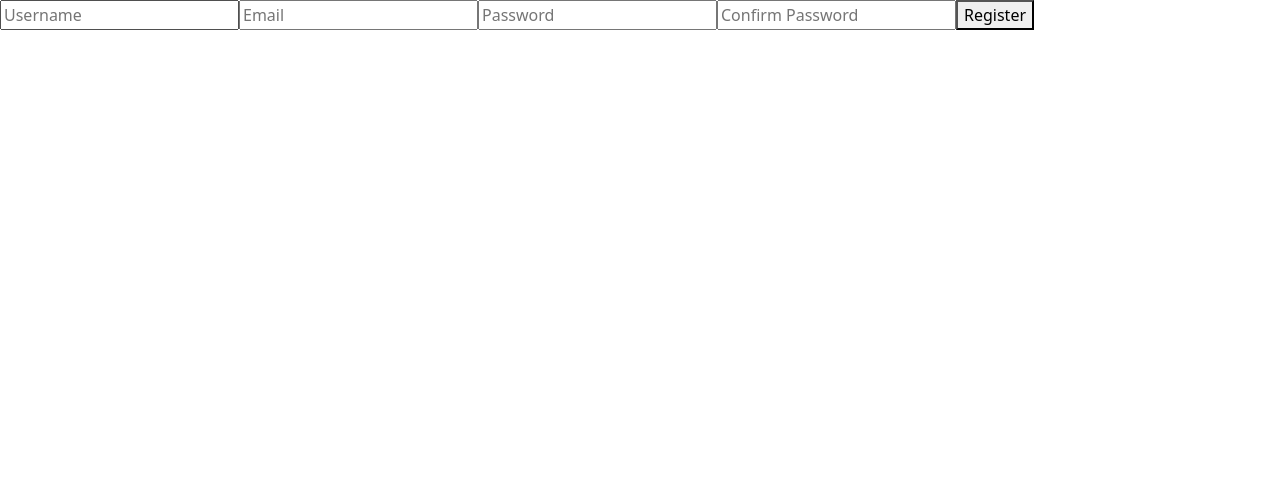
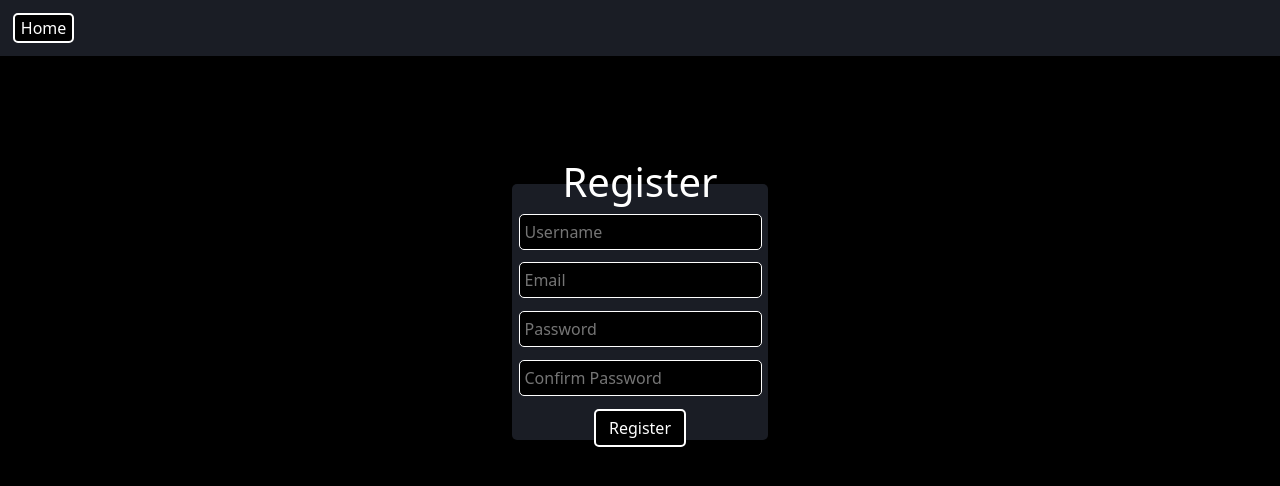
Before and after one commit to thanatoast03/CSE368-Project, a React (Vite) app in the folder reactjs/: page /register in a window 1280 px wide. Shown: the top 486 px of the page. Built offline with nearby package versions, Linux system fonts and the light colour scheme.

Commit message:
register looks pretty

```diff
--- a/reactjs/src/webpages/Login.jsx
+++ b/reactjs/src/webpages/Login.jsx
@@ -7,7 +7,7 @@ const Login = () => {
   const [password, setPassword] = useState('');
   const [status, setStatus] = useState('');
 
-  const handleSubmit = async (e) => {
+  const handleLogin = async (e) => {
     e.preventDefault();
 
     const response = await fetch('http://localhost:5001/login', {
@@ -46,7 +46,7 @@ const Login = () => {
           placeholder="Password"
           required
         />
-        <button onClick={handleSubmit}>Login</button>
+        <button onClick={handleLogin}>Login</button>
         <p>{status}</p>
       </div>
     </div>
--- a/reactjs/src/webpages/Register.jsx
+++ b/reactjs/src/webpages/Register.jsx
@@ -1,4 +1,6 @@
 import React, { useState } from 'react';
+import Navbar from '../navbar';
+import './register.css';
 
 const Register = () => {
   const [username, setUsername] = useState('');
@@ -7,7 +9,7 @@ const Register = () => {
   const [email, setEmail] = useState('');
   const [status, setStatus] = useState('');
 
-  const handleSubmit = async (e) => {
+  const handleRegister = async (e) => {
     e.preventDefault();
 
     const response = await fetch('http://localhost:5001/register', {
@@ -23,12 +25,15 @@ const Register = () => {
       window.location.href = '/'; // Redirect to homepage
     } else {
       const data = await response.json();
-      alert(data.error || 'Registration failed');
+      setStatus(data.error);
     }
   };
 
   return (
-    <form onSubmit={handleSubmit}>
+    <div className="registerContainer">
+      <Navbar/>
+      <div className="registerForm">
+        <h1>Register</h1>
         <input
           type="text"
           value={username}
@@ -57,8 +62,10 @@ const Register = () => {
           placeholder="Confirm Password"
           required
         />
-      <button type="submit">Register</button>
-    </form>
+        <button onClick={handleRegister}>Register</button>
+        <p>{status}</p>
+      </div>
+    </div>
   );
 };
 
--- /dev/null
+++ b/reactjs/src/webpages/register.css
@@ -0,0 +1,57 @@
+.registerContainer {
+    background-color: black;
+    width: 100%;
+    height: 100vh;
+    display: flex;
+    flex-direction: column;
+    align-items: center;
+    justify-content: flex-start;
+}
+
+.registerForm button {
+    background-color: black; /* Button background color */
+    border: 2px solid white; /* White border */
+    color: white; /* White text color */
+    padding: 2% 5%; /* Optional: Add some padding for a better button size */
+    border-radius: 5px; /* Optional: Rounded corners */
+    cursor: pointer; /* Change cursor to pointer on hover */
+    transition: background-color 0.3s ease; /* Optional: Smooth background transition on hover */
+}
+
+.registerForm button:hover {
+    background-color: white; /* Change background on hover */
+    color: black; /* Change text color on hover */
+}
+
+.registerForm input {
+    background-color: black;
+    color: white;          /* White text */
+    border: 1px solid white; /* White border */
+    border-radius: 5px;
+    padding: 5px;           /* Optional padding for a nicer look */
+    outline: none;          /* Remove default outline on focus */
+    margin-bottom: 5%;
+}
+
+.registerForm h1 {
+    margin-top: 4%;
+    color: white;
+}
+
+.registerForm p {
+    margin-top: 5%;
+    color: white;
+}
+
+.registerForm {
+    background-color: #1a1d25;
+    width: 32vh;
+    height: 32vh;
+    display: flex;
+    border-radius: 5px;
+    flex-direction: column;
+    align-items: center;
+    justify-content: center;
+    gap: 5%;
+    margin-top: 10%;
+}
```
Lines whose indentation alone changed are shown as unchanged.
